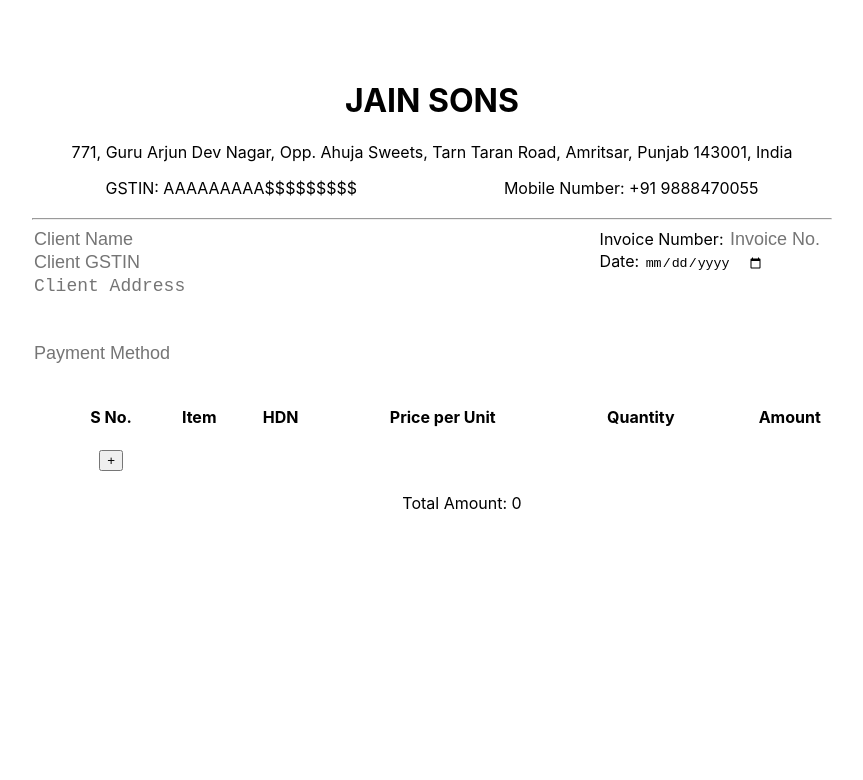
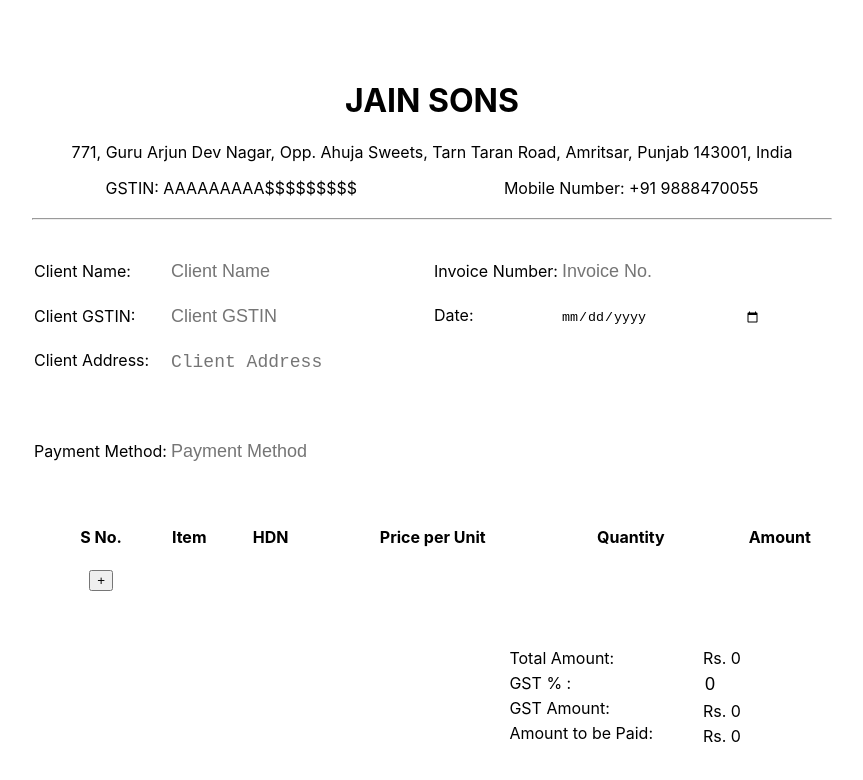
Before and after one commit to priamjain/js-erp, a React (Create React App) app: page / in a window 1280 px wide. Shown: the top 780 px of the page, without its empty margins (208-1071 px from the left). Built offline with nearby package versions, Linux system fonts and the light colour scheme.

Commit message:
table used instead of flex

```diff
--- a/src/Components/Invoice/Input.jsx
+++ b/src/Components/Invoice/Input.jsx
@@ -1,6 +1,7 @@
 import React from 'react'
 import './Invoice.css'
 function Input({input,handleChange,addNew,updateItem,deleteItem}) {
+	let amount = input.items.reduce((a,b)=>a+(b['ppu']*b['quantity']),0);
 	return (
 		<div className="input">
 			<header>
@@ -23,17 +24,40 @@ function Input({input,handleChange,addNew,updateItem,deleteItem}) {
 				</div>
 			</header>
 			<hr/>
-			<div className="information">
-				<div>
-					<input className="info-text" type="text" value={input.clientName} onChange={e=>{handleChange('clientName',e)}} placeholder="Client Name"/><br/>
-					<input className="info-text" type="text" value={input.clientGSTIN} onChange={e=>{handleChange('clientGSTIN',e)}} placeholder="Client GSTIN"/><br/>
-					<textarea className="info-text" rows="3" value={input.clientAddress} onChange={e=>{handleChange('clientAddress',e)}} placeholder="Client Address"/><br/>
-					<input className="info-text" type="text" value={input.paymentMethod} onChange={e=>{handleChange('paymentMethod',e)}} placeholder="Payment Method"/>
-				</div>
-				<div>
-					Invoice Number: <input className="info-text" type="text" style={{width:"100px"}}value={input.invoiceNumber} onChange={e=>{handleChange('invoiceNumber',e)}} placeholder="Invoice No."/><br/>
-					Date: <input type="date"/>
-				</div>
+			<div>
+				<table className="information">
+					<tbody>
+						<tr>
+							<td>Client Name:</td>
+							<td><input className="info-text no-print" type="text" value={input.clientName} onChange={e=>{handleChange('clientName',e)}} placeholder="Client Name"/></td>
+						</tr>
+						<tr>
+							<td>Client GSTIN:</td>
+							<td><input className="info-text" type="text" value={input.clientGSTIN} onChange={e=>{handleChange('clientGSTIN',e)}} placeholder="Client GSTIN"/></td>
+						</tr>
+						<tr>
+							<td style={{'vertical-align':'top','padding-top':'10px'}}>Client Address:</td>
+							<td><textarea className="info-text" rows="3" value={input.clientAddress} onChange={e=>{handleChange('clientAddress',e)}} placeholder="Client Address"/></td>
+						</tr>
+						<tr>
+							<td>Payment Method:</td>
+							<td><input className="info-text" type="text" value={input.paymentMethod} onChange={e=>{handleChange('paymentMethod',e)}} placeholder="Payment Method"/></td>
+						</tr>
+					</tbody>
+				</table>
+				<table className="information">
+					<tbody>
+						<tr>
+							<td>Invoice Number:</td>
+							<td><input className="info-text" type="text" style={{width:"100px"}}value={input.invoiceNumber} onChange={e=>{handleChange('invoiceNumber',e)}} placeholder="Invoice No."/></td>
+						</tr>
+						<tr>
+							<td>Date:</td>
+							<td><input type="date"/></td>
+						</tr>
+					</tbody>
+				</table>
+
 
 			</div>
 			<table>
@@ -51,7 +75,7 @@ function Input({input,handleChange,addNew,updateItem,deleteItem}) {
 				{input.items.map((item,index)=>{
 					return(
 						<tr className="item" key={item.id}>
-							<td><button className="delete-task" onClick={(e)=>deleteItem(item.id,e)}>-</button><div>{index+1}</div></td>
+							<td><button className="delete-item" onClick={(e)=>deleteItem(item.id,e)}>-</button><div>{index+1}</div></td>
 							<td><input type="text" className="update-item-text" value={item.name} onChange={e=>{updateItem(item.id,"name",e)}} placeholder="Item Name"/></td>
 							<td><input type="text" className="update-item-text" value={item.hdn} onChange={e=>{updateItem(item.id,"hdn",e)}} placeholder="Item HDN"/></td>
 							<td><input type="text" className="update-item-text" value={item.ppu} onChange={e=>{updateItem(item.id,"ppu",e)}} placeholder="Price Per Unit"/></td>
@@ -66,15 +90,37 @@ function Input({input,handleChange,addNew,updateItem,deleteItem}) {
 						</td>
 					</tr>
 				</tbody>
-				<tfoot>
-					<tr>
-					<td colSpan="6" >
-					Total Amount:  {input.items.reduce((a,b)=>a+(b['ppu']*b['quantity']),0)}
-					</td>
-					</tr>
-				</tfoot>
-
 			</table>
+			<div className="result">
+				<div className="result-info">
+					<div>
+						Total Amount:
+					</div>
+					<div>
+						GST % :
+					</div>
+					<div>
+						GST Amount:
+					</div>
+					<div>
+						Amount to be Paid:
+					</div>
+				</div>
+				<div className="result-info">
+					<div>
+						Rs. {amount}
+					</div>
+					<div>
+						<input type="text" className="update-item-text" value={input.gst} onChange={e=>{handleChange('gst',e)}} placeholder="GST"/>
+					</div>
+					<div>
+						Rs. {(amount*input.gst/100)}
+					</div>
+					<div>
+						Rs. {amount-(amount*input.gst/100)}
+					</div>
+				</div>
+			</div>
 		</div>
 		)
 }
--- a/src/Components/Invoice/Invoice.css
+++ b/src/Components/Invoice/Invoice.css
@@ -34,17 +34,42 @@
         justify-content: space-around;
     }
     .information{
+        margin: 20px 0px;
+        vertical-align: top;
+        display: inline-block;
+        text-align: left;
+        width: 400px;
+    }
+    .information td{
+        vertical-align: center;
+    }
+    .information input,.information textarea{
+        width: 200px;
+    }
+    .client-info{
         display: flex;
-        justify-content: space-between;
     }
-
+    .client-info div{
+        margin: 5px;
+    }
     table{
         text-align: center;
-        margin: 30px;
+        margin: 20px;
         width:100%;
     }
-    tfoot{
-
+    .result{
+        width: 100%;
+        display: flex;
+        justify-content: flex-end;
+    }
+    .result input{
+        text-align: start;
+    }
+    .result-info{
+        margin: 20px;
+    }
+    .result-info div{
+        margin: 5px;
     }
     th,td{
         padding: 10px 0;
@@ -53,11 +78,11 @@
         text-align: center;
         width: 100px;
     }
-    .delete-task{
+    .delete-item{
         position: absolute;
         display: none;
     }
-    .item:hover .delete-task{
+    .item:hover .delete-item{
         display: block;
 
     }
--- a/src/Components/Invoice/Invoice.jsx
+++ b/src/Components/Invoice/Invoice.jsx
@@ -14,7 +14,8 @@ export class Invoice extends React.Component {
 			 invoiceNumber:"",
 			 items:[],
 			 totalAmount:0,
-			 int:0
+			 int:0,
+			 gst:0
 		}
 	}
 
```
